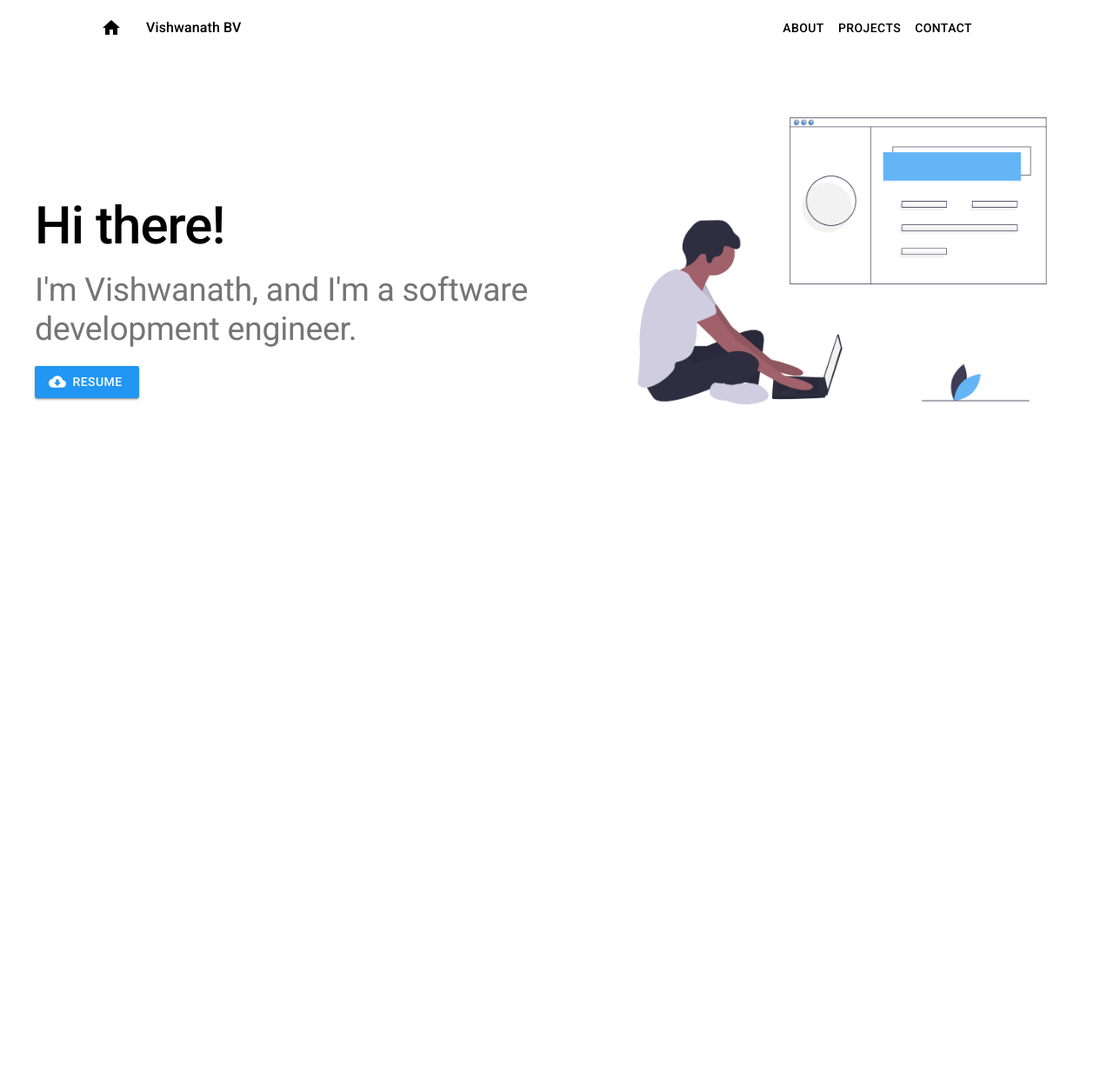
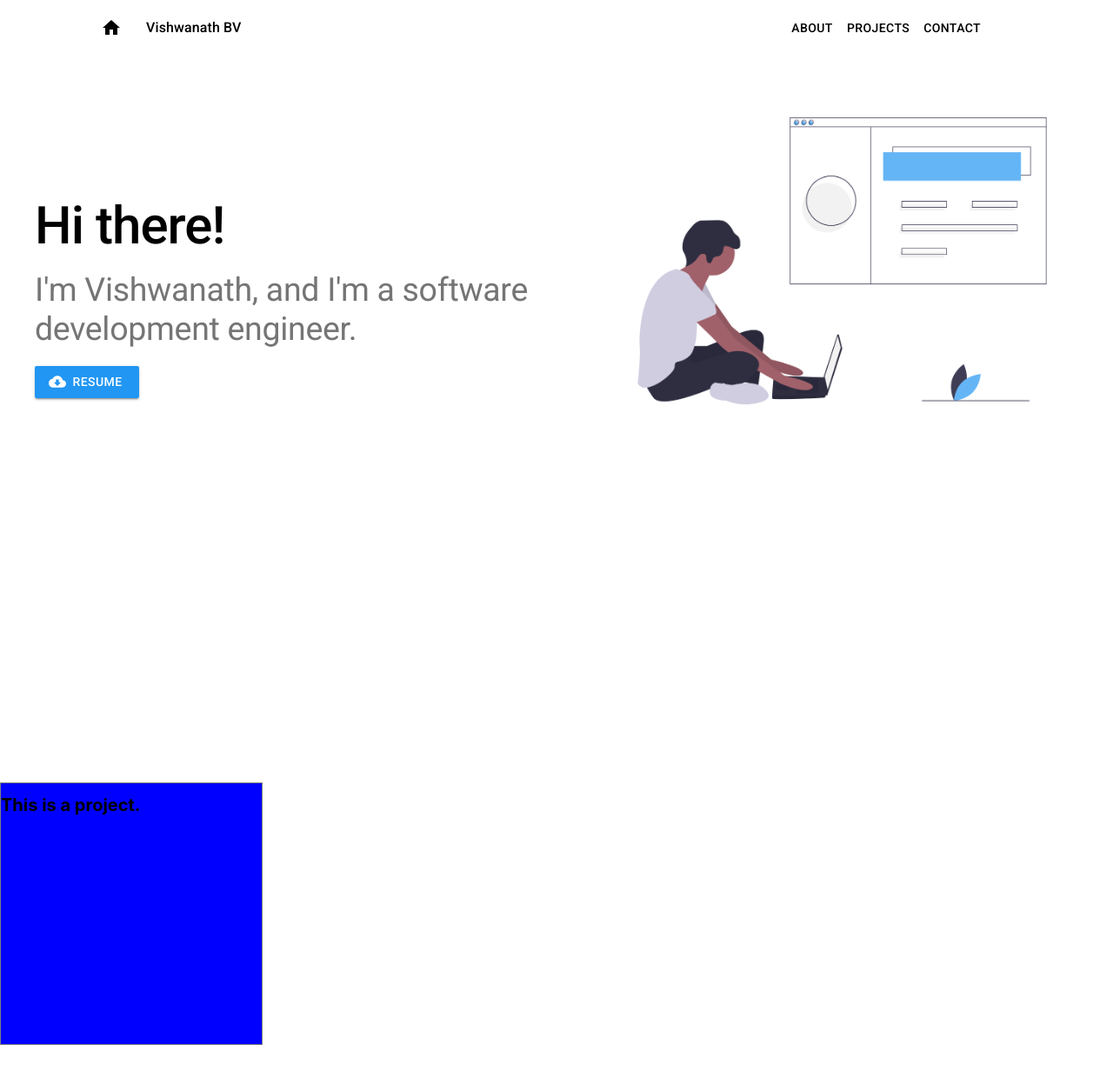
Before and after one commit to FrozenHearth/Portfolio, a React (Create React App) app: page / in a window 1280 px wide. Shown: the top 1240 px of the page at 87% size. Before the commit the page ends 800 px from the top, so only its background shows below. Built offline with nearby package versions, Linux system fonts and the light colour scheme.

Commit message:
Scroll to the specific component on nav item click

```diff
--- a/src/App.js
+++ b/src/App.js
@@ -2,12 +2,14 @@ import React from 'react';
 import './App.css';
 import Navbar from './components/Navbar';
 import Hero from './components/Hero';
+import Projects from './components/Projects';
 
 const App = () => {
   return (
     <div className="App">
       <Navbar />
       <Hero />
+      <Projects />
     </div>
   );
 };
--- a/src/components/Navbar.js
+++ b/src/components/Navbar.js
@@ -1,4 +1,4 @@
-import React from 'react';
+import React, { useLayoutEffect } from 'react';
 import { makeStyles } from '@material-ui/core/styles';
 import AppBar from '@material-ui/core/AppBar';
 import Toolbar from '@material-ui/core/Toolbar';
@@ -6,6 +6,7 @@ import Typography from '@material-ui/core/Typography';
 import Button from '@material-ui/core/Button';
 import IconButton from '@material-ui/core/IconButton';
 import Home from '@material-ui/icons/Home';
+import { HashLink as Link } from 'react-router-hash-link';
 
 const useStyles = makeStyles(theme => ({
   root: {
@@ -26,15 +27,20 @@ const useStyles = makeStyles(theme => ({
     fontSize: '1.6rem'
   },
   actionBtns: {
-    marginRight: '13rem'
+    marginRight: '12rem'
   },
   navBtn: {
     fontSize: '1.4rem'
   }
 }));
 
-const Navbar = () => {
+const Navbar = props => {
   const classes = useStyles();
+
+  const scrollToProjects = () => {
+    const anchor = document.querySelector('#scrollTo');
+    anchor.scrollIntoView({ behavior: 'smooth', block: 'center' });
+  };
 
   return (
     <div className={classes.root}>
@@ -55,7 +61,12 @@ const Navbar = () => {
             <Button className={classes.navBtn} size="medium" color="inherit">
               About
             </Button>
-            <Button className={classes.navBtn} size="medium" color="inherit">
+            <Button
+              onClick={scrollToProjects}
+              className={classes.navBtn}
+              size="medium"
+              color="inherit"
+            >
               Projects
             </Button>
             <Button className={classes.navBtn} size="medium" color="inherit">
--- a/src/components/Projects.js
+++ b/src/components/Projects.js
@@ -0,0 +1,21 @@
+import React from 'react';
+
+const Projects = () => {
+  return (
+    <div
+      id="scrollTo"
+      style={{
+        background: 'blue',
+        border: '1px solid grey',
+        width: 300,
+        height: 300,
+        marginTop: '400px',
+        marginBottom: '200px'
+      }}
+    >
+      <h1>This is a project.</h1>
+    </div>
+  );
+};
+
+export default Projects;
```
